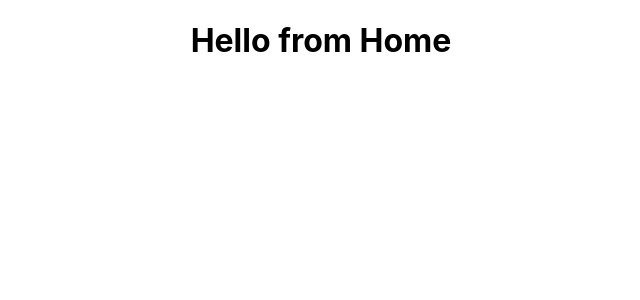
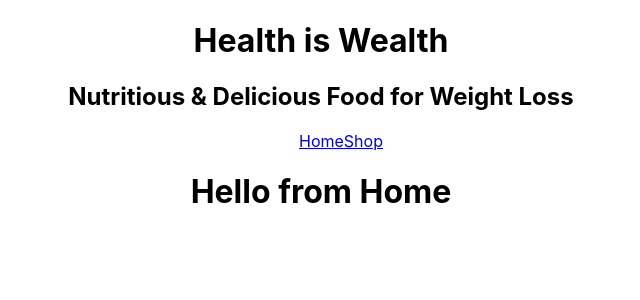
Before and after one commit to marboleda/shopping-cart, a React (Create React App) app: page / in a window 1280 px wide. Shown: the top 300 px of the page, without its empty margins (319-959 px from the left). Built offline with nearby package versions, Linux system fonts and the light colour scheme.

Commit message:
Set up Header

```diff
--- a/src/App.js
+++ b/src/App.js
@@ -1,6 +1,7 @@
 import React from 'react';
 import './App.css';
 import Routes from './components/Routes';
+import Header from './components/Header'
 
 function App() {
   return (
--- a/src/components/Header.js
+++ b/src/components/Header.js
@@ -0,0 +1,19 @@
+import React from 'react';
+import { Link } from 'react-router-dom';
+
+const header = () => {
+    return(
+        <div className="header">
+            <h1>Health is Wealth</h1>
+            <h2>Nutritious & Delicious Food for Weight Loss</h2>
+            <nav>
+                <ul>
+                    <Link to='/'>Home</Link>
+                    <Link to='/shop'>Shop</Link>
+                </ul>
+            </nav>
+        </div>
+    )
+}
+
+export default header;
--- a/src/components/Routes.js
+++ b/src/components/Routes.js
@@ -2,10 +2,12 @@ import React from 'react';
 import { BrowserRouter, Switch, Route } from 'react-router-dom';
 import Home from './Home';
 import Shop from './Shop';
+import Header from './Header';
 
 const routes = () => {
     return (
         <BrowserRouter>
+            <Header />
             <Switch>
                 <Route exact path='/' component={Home} />
                 <Route exact path='/shop' component={Shop} />
```
